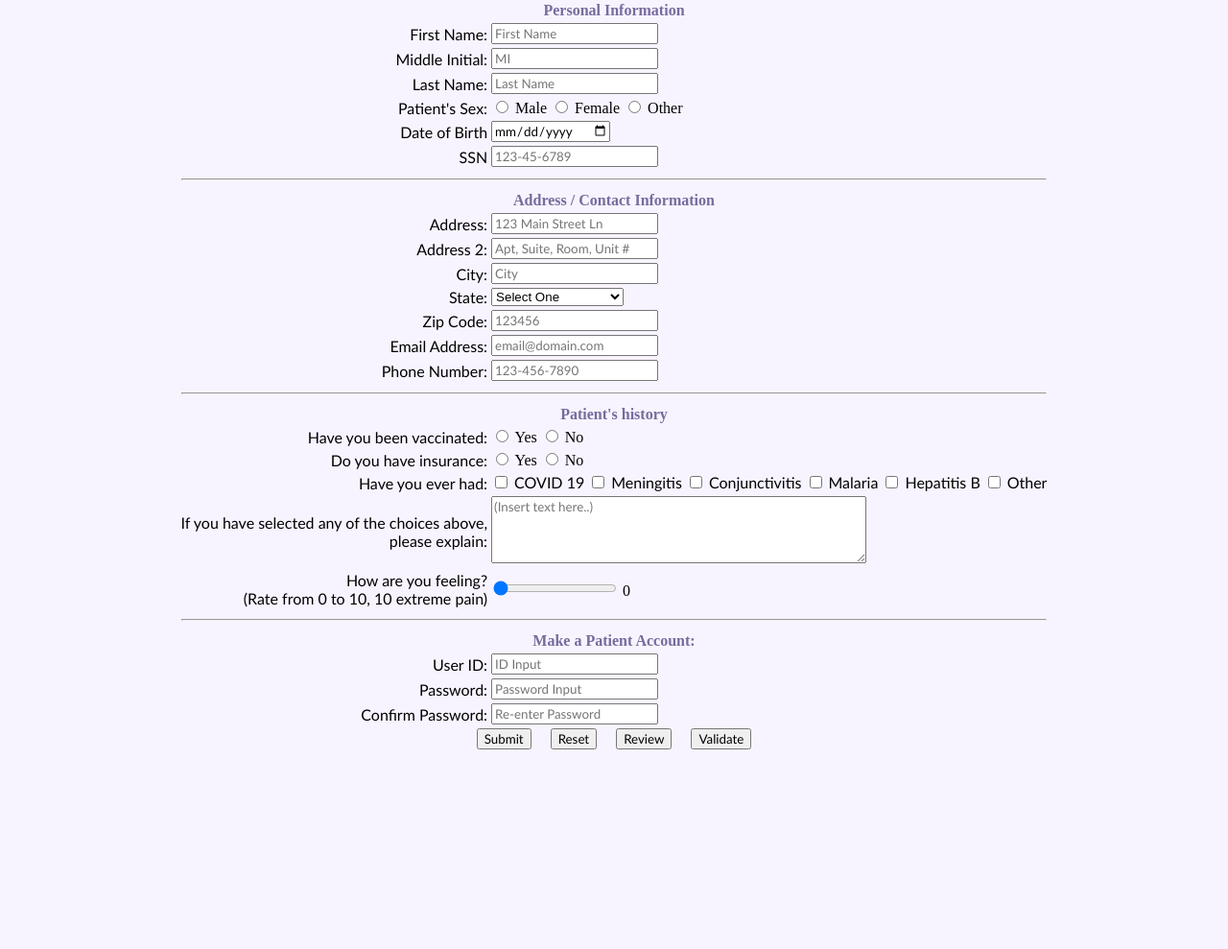
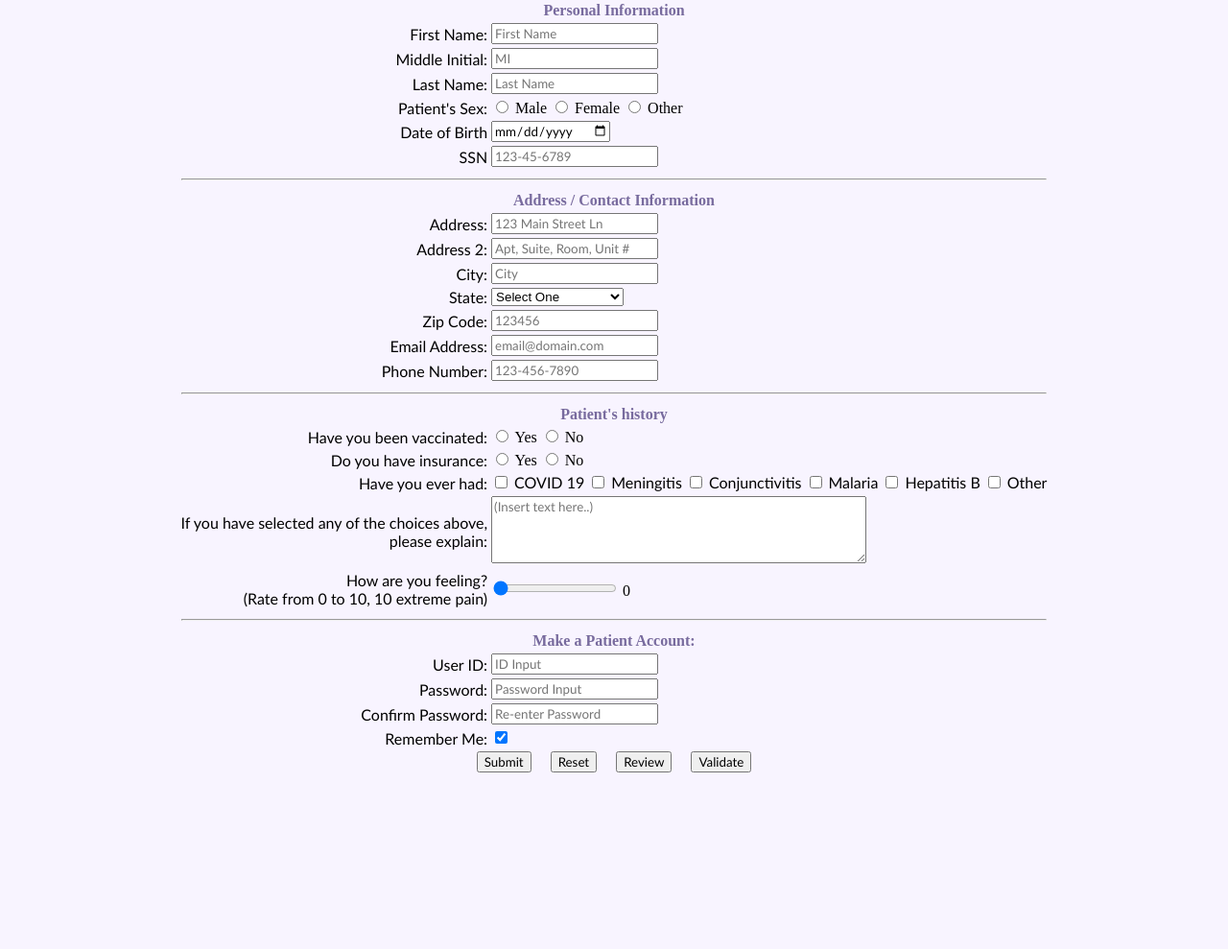
Before and after one commit to lexalt04-alt/mis3371-HW4, a plain HTML site: page homework4.html in a window 1280 px wide. Shown: the part 95-1084 px from the top of the page at 96% size. Drawn offline with Linux system fonts and the light colour scheme.

Commit message:
Update homework4.html

```diff
--- a/homework4.html
+++ b/homework4.html
@@ -521,6 +521,19 @@
                         </td>
                     </tr>
 
+                    <!-- check box-->
+                     <tr>
+                        <td class="td1"> <label for="remember-me">Remember Me:</label></td>
+                        <td>
+                            <input
+                                type="checkbox"
+                                id="remember-me"
+                                name="remember-me"
+                                checked
+                            />
+                        </td>
+                    </tr>
+
                     <tr>
                         <td colspan="4">
                             <center>
```
